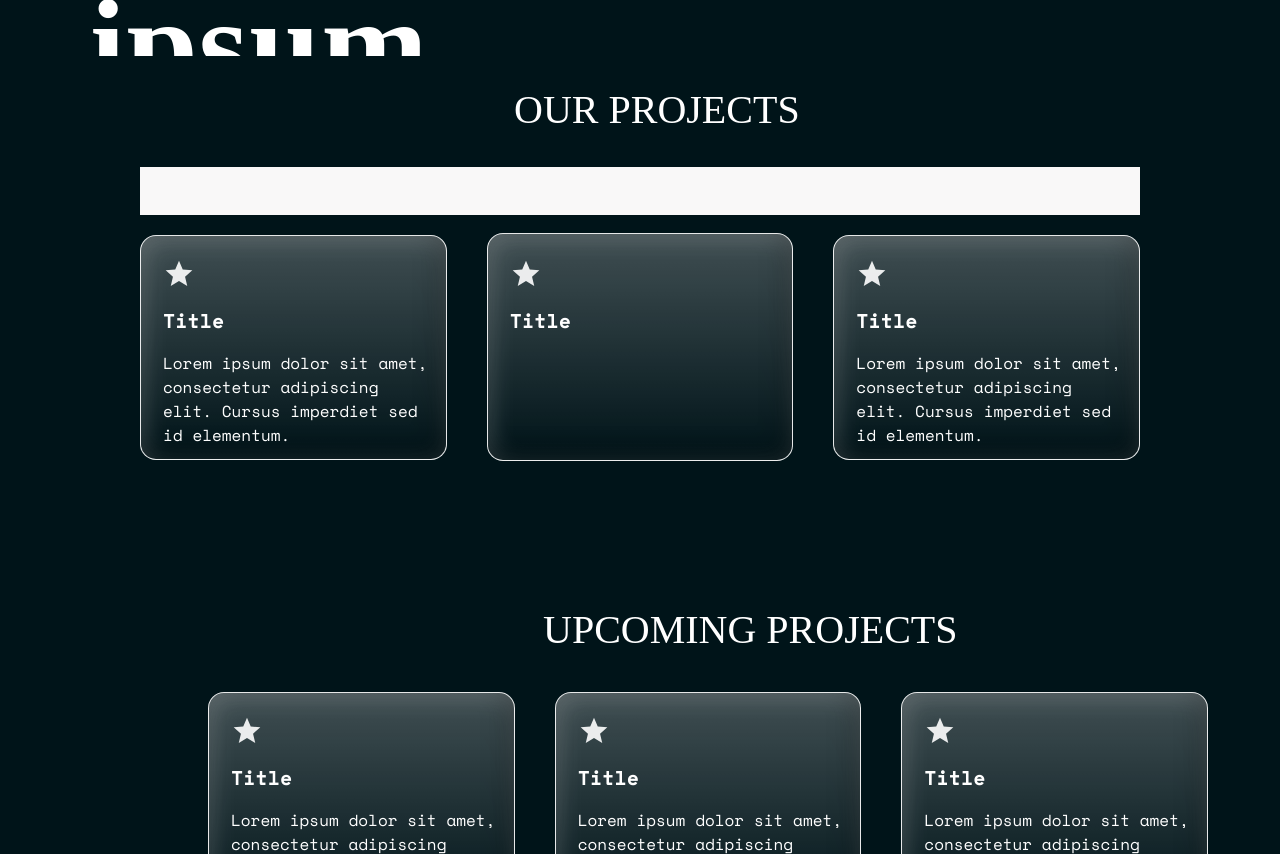
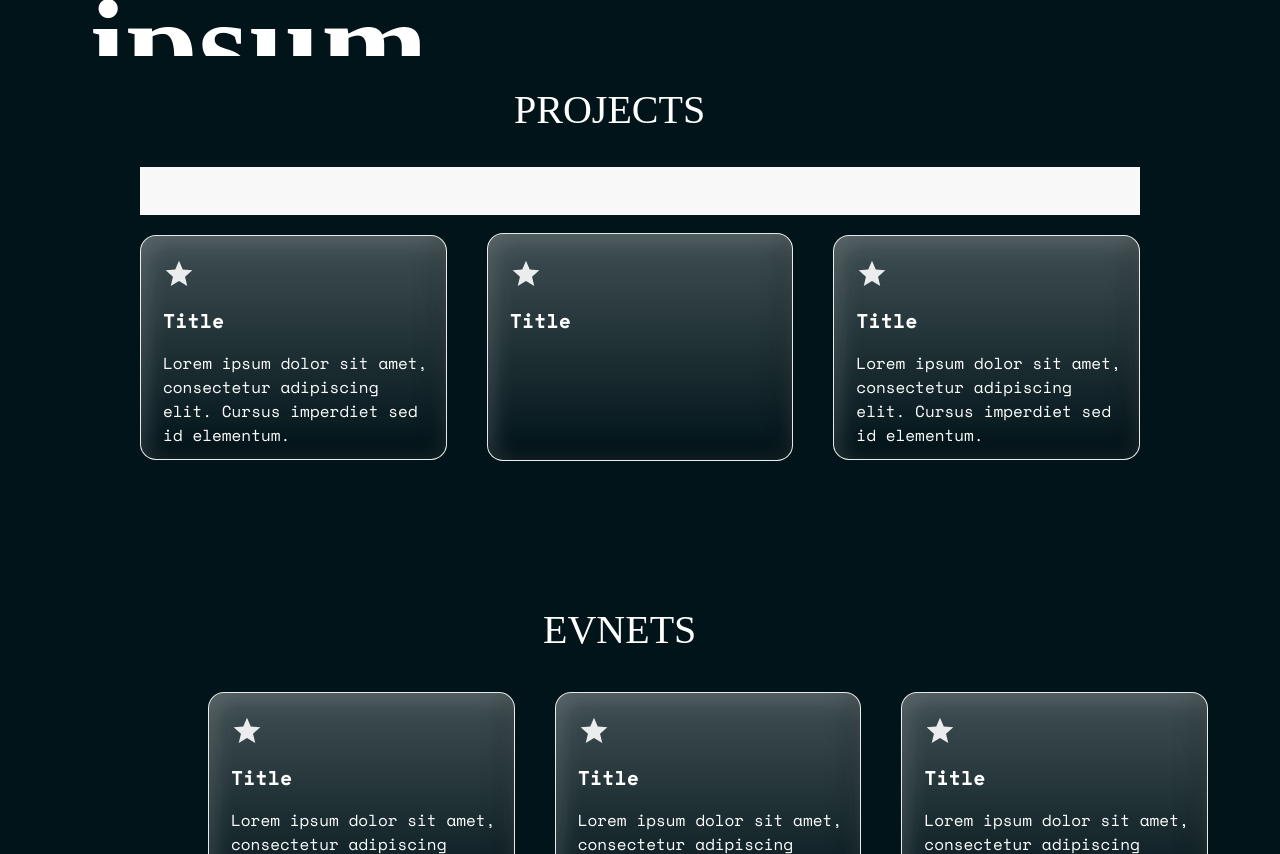
Before and after one commit to stormothecyborg/CODECLUBWEBSITE, a website built with Parcel: page index.html in a window 1280 px wide. Shown: the part 570-1424 px from the top of the page. Built offline with nearby package versions, Linux system fonts and the light colour scheme; a web font is replaced by a local one.

Commit message:
UPDATED PAGE 2 and 3

```diff
--- a/index.html
+++ b/index.html
@@ -122,7 +122,7 @@
         <div class="our-projects-child"></div>
         <div class="project-header-wrapper">
           <div class="project-header">
-            <h1 class="title1">OUR PROJECTS</h1>
+            <h1 class="title1">PROJECTS</h1>
             <div class="container-latest-completed-pr">
               <div class="completed-project-wrapper"></div>
               <div class="row">
@@ -190,7 +190,7 @@
         />
 
         <h1 class="title5" id="upcoming-events">
-          <p class="upcoming-projects1">UPCOMING PROJECTS</p>
+          <p class="upcoming-projects1">EVNETS</p>
         </h1>
         <div class="list">
           <div class="row1">
```
